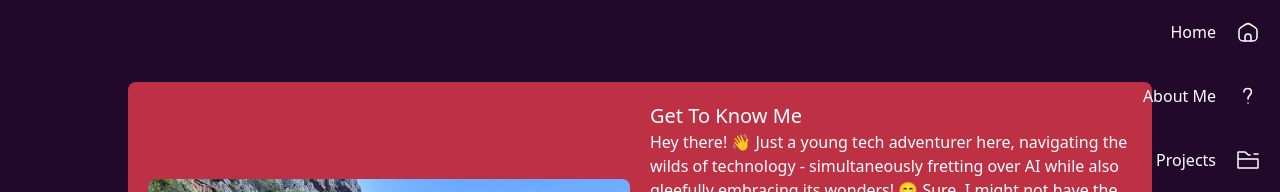
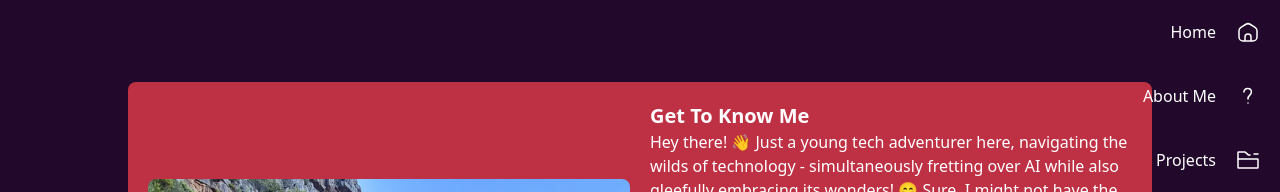
Before and after one commit to MobySchell/portfolio, a React (Vite) app: page /about in a window 1280 px wide. Shown: the top 192 px of the page. Built offline with nearby package versions, Linux system fonts and the light colour scheme.

Commit message:
made headings bolder

```diff
--- a/src/components/pages/AboutMe.tsx
+++ b/src/components/pages/AboutMe.tsx
@@ -15,7 +15,7 @@ export default function AboutMe() {
                   alt="me"
                 />
                 <div>
-                  <div className="text-xl">Get To Know Me</div>
+                  <div className="text-xl font-semibold">Get To Know Me</div>
                   <div className="grid gap-5">
                     <p>
                       Hey there! 👋 Just a young tech adventurer here,
@@ -59,7 +59,7 @@ export default function AboutMe() {
             </div>
             {/* 2 Columns */}
             <div className="grid grid-cols-1 md:grid-cols-2 gap-5 mt-5 h-fit">
-              <div className="grid grid-cols-auto bg-action rounded-lg p-5 h-fit ">
+              <div className="grid grid-cols-auto bg-action rounded-lg p-5 h-full ">
                 <div className="col-start-1">
                   <div className="font-semibold">Tech Skills</div>
                   <ul>
```
